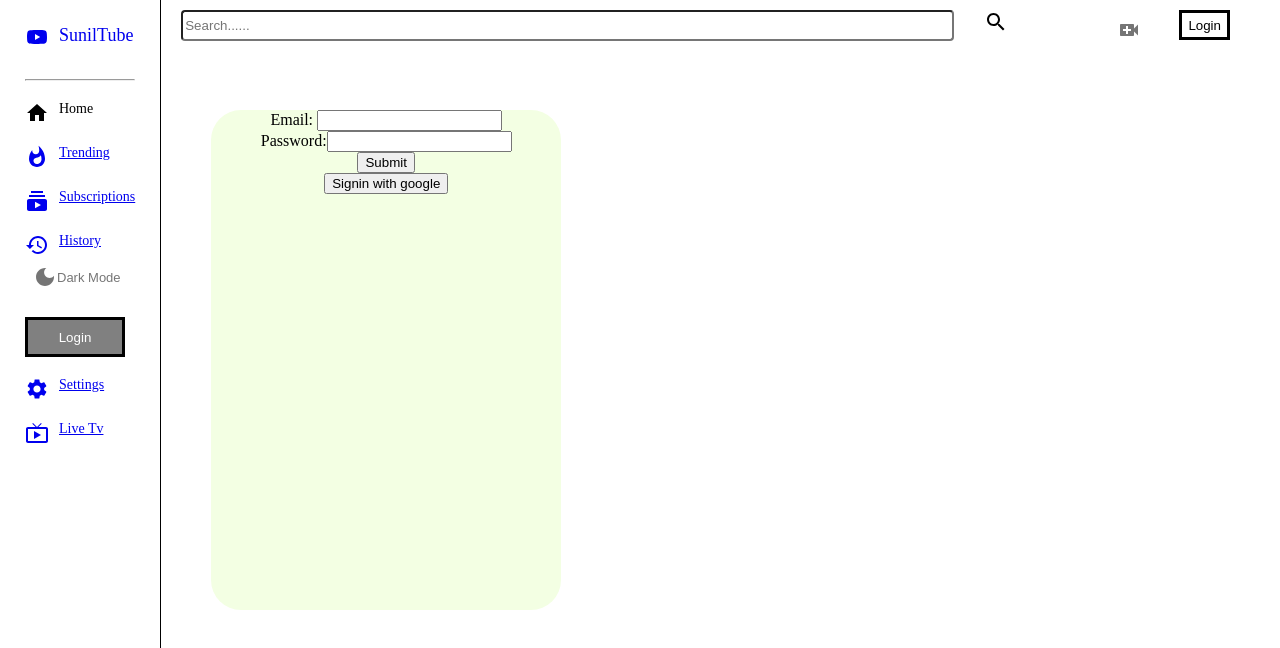
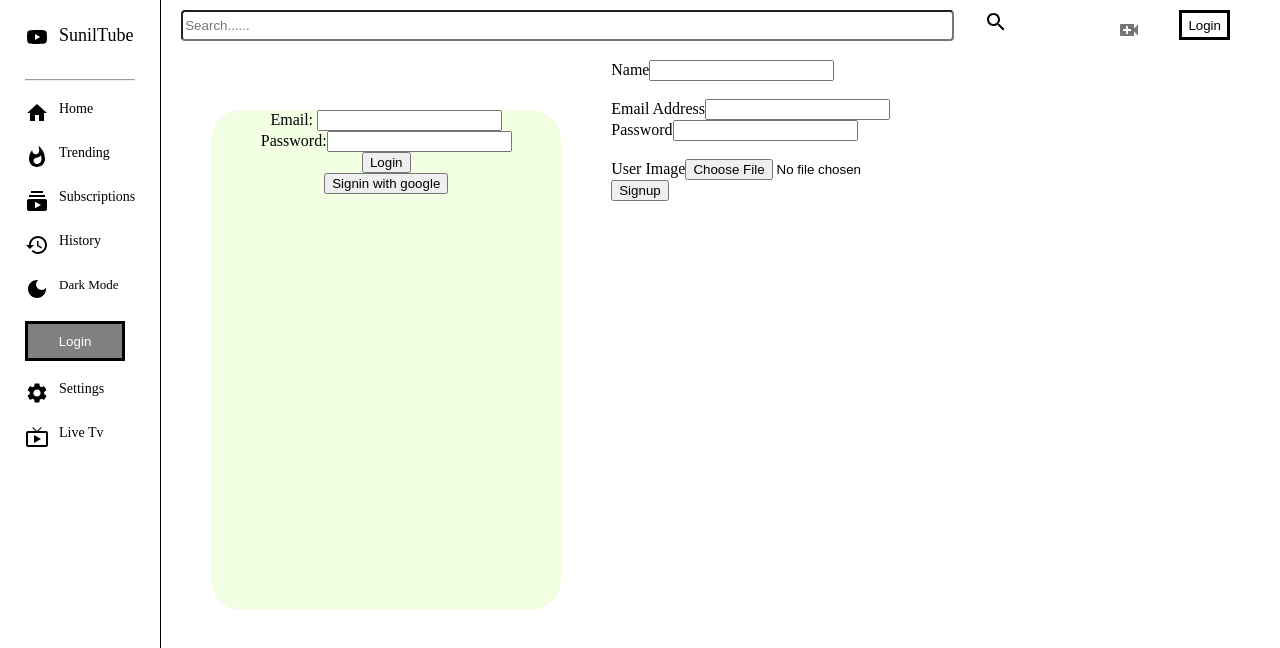
Before and after one commit to kartikcreates/youtube, a React (Create React App) app: page /login in a window 1280 px wide. Shown: the top 648 px of the page. Built offline with nearby package versions, Linux system fonts and the light colour scheme.

Commit message:
updatedd

```diff
--- a/package.json
+++ b/package.json
@@ -14,6 +14,7 @@
     "axios": "^0.27.2",
     "eslint-plugin-react-hooks": "^4.6.0",
     "firebase": "^9.9.2",
+    "formik": "^2.2.9",
     "react": "^18.2.0",
     "react-dom": "^18.2.0",
     "react-redux": "^8.0.2",
--- a/src/Pages/LoginPage.jsx
+++ b/src/Pages/LoginPage.jsx
@@ -5,6 +5,7 @@ import { useSelector, useDispatch } from "react-redux";
 import { loginStart, loginFail, logout, loginSucces } from "../redux/userSlice";
 import { auth, provider } from "../firebase";
 import { signInWithPopup } from "firebase/auth";
+import {SignupForm} from "../components/SignupForm";
 
 const Container = styled.div`
   height: 500px;
@@ -68,7 +69,7 @@ dispatch(loginStart())
   }
 
   return (
-    <div>
+    <div style={{display:'flex'}}>
       <Container>
         {isloading ? (
           <>loading....</>
@@ -91,7 +92,7 @@ dispatch(loginStart())
                 }}
               ></input>
               <br></br>
-              <input
+              <input value='Login'
                 type="submit"
                 onClick={(e) => {
                   login(e);
@@ -104,6 +105,8 @@ dispatch(loginStart())
           </div>
         )}
       </Container>
+
+      <SignupForm></SignupForm>
     </div>
   );
 }
--- a/src/Pages/VideoViewPage.jsx
+++ b/src/Pages/VideoViewPage.jsx
@@ -15,6 +15,8 @@ import { Button, TextField } from "@mui/material";
 import InputAdornment from "@mui/material/InputAdornment";
 import AccountCircle from "@mui/icons-material/AccountCircle";
 import UserImg from "../components/UserImg";
+import { useSelector } from "react-redux";
+import Subscribebutton from "../components/Subscribebutton";
 
 const ViewandTime = styled.div`
   display: flex;
@@ -29,6 +31,27 @@ export default function VideoViewPage(props) {
   let [inputcomment, setinputcomment] = useState("");
   let [allcomments, setallcomments] = useState([]);
   console.log("video", videoid);
+  let [checksubscibe, setsubscribe] = useState(false);
+  console.log("jhgjhghkjgyguyguyguyg",videodata.userId);
+  const currentuser = useSelector((state) => state.user.currentuser);
+  console.log("userr", currentuser);
+
+
+    // if (currentuser != null) {
+    //   // const checksub=currentuser.user.subscribeduser.find()
+    //   if (
+    //     !currentuser.user.subscribedusers.find(
+    //       (elem) => elem === videodata.userId
+    //     )
+    //   ) {
+    //     setsubscribe(true);
+    //   } else {
+    //     setsubscribe(false);
+    //   }
+    // } else {
+    //   setsubscribe(false);
+    // }
+
 
   useEffect(() => {
     axios
@@ -78,7 +101,66 @@ export default function VideoViewPage(props) {
             Sorry, your browser doesn't support embedded videos.
           </video>
 
-          <h2>{videodata.title}</h2>
+          <div style={{ display: "flex", gap: "70%" }}>
+            <span style={{ fontSize: "30px" }}>{videodata.title}</span>
+
+
+<Subscribebutton currentuser={currentuser} userId={videodata.userId}></Subscribebutton>
+{/*
+{()=>{
+
+}} */}
+
+            {/* {checksubscibe ? (
+              <Button
+                variant="contained"
+                style={{ backgroundColor: "grey" }}
+                onClick={(e) => {
+                  e.target.style["background-color"] = "red";
+                  e.target.innerText = "subscribe";
+                  setsubscribe(false);
+
+                  axios
+                    .put(
+                      "http://localhost:8001/api/user/unsub/" +
+                        videodata.userId,
+                      {},
+                      { withCredentials: true }
+                    )
+                    .then((res) => {
+                      console.log(res.data);
+                    });
+                    setsubscribe(false);
+                }}
+              >
+                Unsubscibe
+              </Button>
+            ) : (
+              <Button
+                variant="contained"
+                style={{ backgroundColor: "red" }}
+                onClick={(e) => {
+
+                  axios
+                    .put(
+                      "http://localhost:8001/api/user/sub/" +
+                        videodata.userId,
+                      {},
+                      { withCredentials: true }
+                    )
+                    .then((res) => {
+                      console.log(res.data);
+                    });
+
+                    setsubscribe(true);
+
+                }}
+              >
+                Subscribe
+              </Button>
+            )} */}
+          </div>
+
           <div style={{ display: "flex", justifyContent: "space-between" }}>
             <ViewandTime>
               <ViewsCount>{videodata.views} views</ViewsCount> •
@@ -142,8 +224,9 @@ export default function VideoViewPage(props) {
             {allcomments.map((elem) => {
               return (
                 <div key={elem._id}>
-
-                  <p><UserImg id={elem.userId}/> {elem.desc}</p>
+                  <p>
+                    <UserImg id={elem.userId} /> {elem.desc}
+                  </p>
                   <br></br>
                 </div>
               );
--- a/src/components/Menu.jsx
+++ b/src/components/Menu.jsx
@@ -60,9 +60,9 @@ export default function Menu({ setdarkMode, darkMode }) {
   return (
     <Container>
       <Wrapper>
-        <Link style={{ textDecoration: "none" }} to="/">
-          <Logo>
-            <YouTubeIcon></YouTubeIcon>
+        <Link  to="/" style={{ textDecoration: 'none',color:'inherit'}}>
+          <Logo >
+            <YouTubeIcon ></YouTubeIcon>
             SunilTube
           </Logo>
         </Link>
@@ -71,50 +71,50 @@ export default function Menu({ setdarkMode, darkMode }) {
           <HomeIcon></HomeIcon>
           <ItemText>Home</ItemText>
         </Item>
-        <Link to="/trending">
+        <Link to="/trending" style={{ textDecoration: 'none',color:'inherit'}}>
           <Item>
             <WhatshotIcon></WhatshotIcon>
             <ItemText>Trending</ItemText>
           </Item>
         </Link>
 
-        <Link to="/subscribed">
+        <Link to="/subscribed" style={{ textDecoration: 'none',color:'inherit'}}>
           <Item>
             <SubscriptionsIcon></SubscriptionsIcon>
             <ItemText>Subscriptions</ItemText>
           </Item>
         </Link>
-        <Link to="/history">
+        <Link to="/history" style={{ textDecoration: 'none',color:'inherit'}}>
           <Item>
             <HistoryIcon></HistoryIcon>
             <ItemText>History </ItemText>
           </Item>
         </Link>
-        <IconButton style={{fontSize:'13px'}}
+        <Item style={{fontSize:'13px'}}
           onClick={(ev) => {
             setdarkMode(!darkMode);
           }}
         >
           <DarkModeIcon></DarkModeIcon>
           Dark Mode
-        </IconButton>
+        </Item>
 
         {currentuser ? (
           currentuser.user.name
         ) : (
-          <Link to="/login">
+          <Link to="/login" style={{ textDecoration: 'none',color:'inherit'}}>
             <LoginButton>Login</LoginButton>
           </Link>
         )}
 
-        <Link to="/settings">
+        <Link to="/settings" style={{ textDecoration: 'none',color:'inherit'}}>
           <Item>
             <SettingsIcon></SettingsIcon>
             <ItemText>Settings</ItemText>
           </Item>
         </Link>
 
-        <Link to="/live">
+        <Link to="/live" style={{ textDecoration: 'none',color:'inherit'}}>
           <Item>
             <LiveTvIcon></LiveTvIcon>
             <ItemText>Live Tv</ItemText>
--- a/src/components/NavBar.jsx
+++ b/src/components/NavBar.jsx
@@ -50,7 +50,7 @@ export default function NavBar() {
 
       <IconButton onClick={handleClickOpen}><VideoCallIcon></VideoCallIcon></IconButton>
       {currentuser ? (
-        currentuser.user.name
+       <div><img src={currentuser.user.img} style={{height:'25px',width:'25px',borderRadius:'10px'}}></img>{currentuser.user.name}</div>
       ) : (
         <Link to="/login">
           <LoginButton>Login</LoginButton>
--- /dev/null
+++ b/src/components/SignupForm.jsx
@@ -0,0 +1,122 @@
+import React from "react";
+import { useFormik } from "formik";
+import { storage } from "../firebase";
+import { getDownloadURL, ref, uploadBytes } from "firebase/storage";
+import { uuidv4 } from "@firebase/util";
+import axios from "axios";
+
+// A custom validation function. This must return an object
+// which keys are symmetrical to our values/initialValues
+const validate = (values) => {
+  const errors = {};
+  if (!values.Name) {
+    errors.Name = "Required";
+  } else if (values.Name.length > 15) {
+    errors.Name = "Must be 15 characters or less";
+  }
+
+  if (!values.password) {
+    errors.password = "Required";
+  } else if (values.password.length > 20) {
+    errors.password = "Must be 20 characters or less";
+  }
+
+  if (!values.email) {
+    errors.email = "Required";
+  } else if (!/^[A-Z0-9._%+-]+@[A-Z0-9.-]+\.[A-Z]{2,4}$/i.test(values.email)) {
+    errors.email = "Invalid email address";
+  }
+
+  if (!values.userimage) {
+    errors.userimage = "Required";
+  }
+
+  return errors;
+};
+
+export const SignupForm = () => {
+  // Pass the useFormik() hook initial form values, a validate function that will be called when
+  // form values change or fields are blurred, and a submit function that will
+  // be called when the form is submitted
+  const formik = useFormik({
+    initialValues: {
+      Name: "",
+      password: "",
+      email: "",
+      userimage: "",
+    },
+    validate,
+    onSubmit: (values) => {
+      console.log(values);
+      const imageref = ref(storage, values.email + uuidv4());
+      const mfile = document.getElementById("userimage").files[0];
+      uploadBytes(imageref, mfile).then((snapshot) => {
+        getDownloadURL(imageref).then((downloadUrl) => {
+          console.log("file at" + downloadUrl);
+          axios.post(
+            "http://localhost:8001/api/auth/signup",
+            {
+              name: values.Name,
+              email: values.email,
+              password: values.password,
+              img: downloadUrl,
+            },
+            { withCredentials: true }
+          ).then((res)=>{ console.log(res.data)
+          alert(res.data)
+          });
+        });
+      });
+    },
+  });
+  return (
+    <form onSubmit={formik.handleSubmit}>
+      <label htmlFor="Name">Name</label>
+      <input
+        id="Name"
+        name="Name"
+        type="text"
+        onChange={formik.handleChange}
+        value={formik.values.Name}
+      />
+      {formik.errors.Name ? <div>{formik.errors.Name}</div> : null}
+      <br></br>
+
+      <br></br>
+      <label htmlFor="email">Email Address</label>
+      <input
+        id="email"
+        name="email"
+        type="email"
+        onChange={formik.handleChange}
+        value={formik.values.email}
+      />
+      {formik.errors.email ? <div>{formik.errors.email}</div> : null}
+      <br></br>
+      <label htmlFor="password">Password</label>
+      <input
+        id="password"
+        name="password"
+        type="password"
+        onChange={formik.handleChange}
+        value={formik.values.password}
+      />
+      {formik.errors.password ? <div>{formik.errors.password}</div> : null}
+      <br></br>
+
+      <br></br>
+      <label htmlFor="userimage">User Image</label>
+      <input
+        id="userimage"
+        name="userimage"
+        type="file"
+        accept="image/*"
+        onChange={formik.handleChange}
+        value={formik.values.userimage}
+      />
+      {formik.errors.userimage ? <div>{formik.errors.userimage}</div> : null}
+      <br></br>
+      <button type="submit">Signup</button>
+    </form>
+  );
+};
--- /dev/null
+++ b/src/components/Subscribebutton.jsx
@@ -0,0 +1,93 @@
+import React from "react";
+import axios from "axios";
+import { Button } from "@mui/material";
+export default function Subscribebutton({ currentuser, userId }) {
+  if (!currentuser) {
+    return "login";
+  } else {
+    if (
+      currentuser.user.subscribedusers.find((elem) => {
+        return elem === userId;
+      })
+    ) {
+      console.log("unsubsrcibe");
+      return (
+        <Button
+          variant="contained"
+          style={{ backgroundColor: "grey" }}
+          onClick={(e) => {
+            if (e.target.innerText === "SUBSCRIBE") {
+              e.target.style["background-color"] = "grey";
+              e.target.innerText = "unsubscribe";
+
+              axios
+                .put(
+                  "http://localhost:8001/api/user/sub/" + userId,
+                  {},
+                  { withCredentials: true }
+                )
+                .then((res) => {
+                  console.log(res.data);
+                });
+            } else if (e.target.innerText === "UNSUBSCRIBE") {
+              e.target.style["background-color"] = "red";
+              e.target.innerText = "subscribe";
+
+              axios
+                .put(
+                  "http://localhost:8001/api/user/unsub/" + userId,
+                  {},
+                  { withCredentials: true }
+                )
+                .then((res) => {
+                  console.log(res.data);
+                });
+            }
+          }}
+        >
+          unsubscribe
+        </Button>
+      );
+    }
+
+    else {
+      return (
+        <Button
+          variant="contained"
+          style={{ backgroundColor: "red" }}
+          onClick={(e) => {
+            if (e.target.innerText === "SUBSCRIBE") {
+              e.target.style["background-color"] = "grey";
+              e.target.innerText = "unsubscribe";
+
+              axios
+                .put(
+                  "http://localhost:8001/api/user/sub/" + userId,
+                  {},
+                  { withCredentials: true }
+                )
+                .then((res) => {
+                  console.log(res.data);
+                });
+            } else if (e.target.innerText === "UNSUBSCRIBE") {
+              e.target.style["background-color"] = "red";
+              e.target.innerText = "subscribe";
+
+              axios
+                .put(
+                  "http://localhost:8001/api/user/unsub/" + userId,
+                  {},
+                  { withCredentials: true }
+                )
+                .then((res) => {
+                  console.log(res.data);
+                });
+            }
+          }}
+        >
+          subscribe
+        </Button>
+      );
+    }
+  }
+}
```
Also changed, not shown: 2 other files (tests, documents, lock files or other folders).
